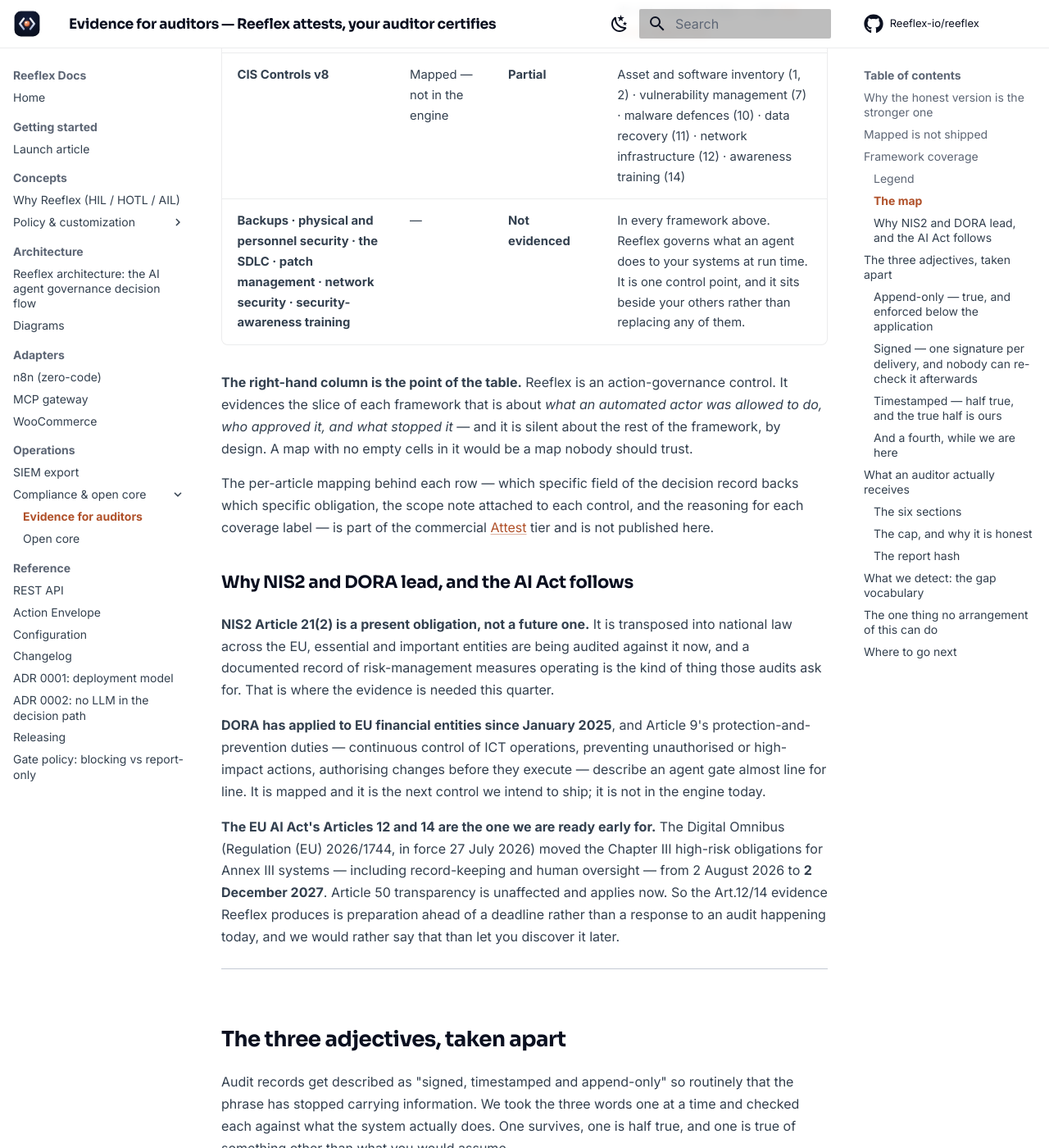
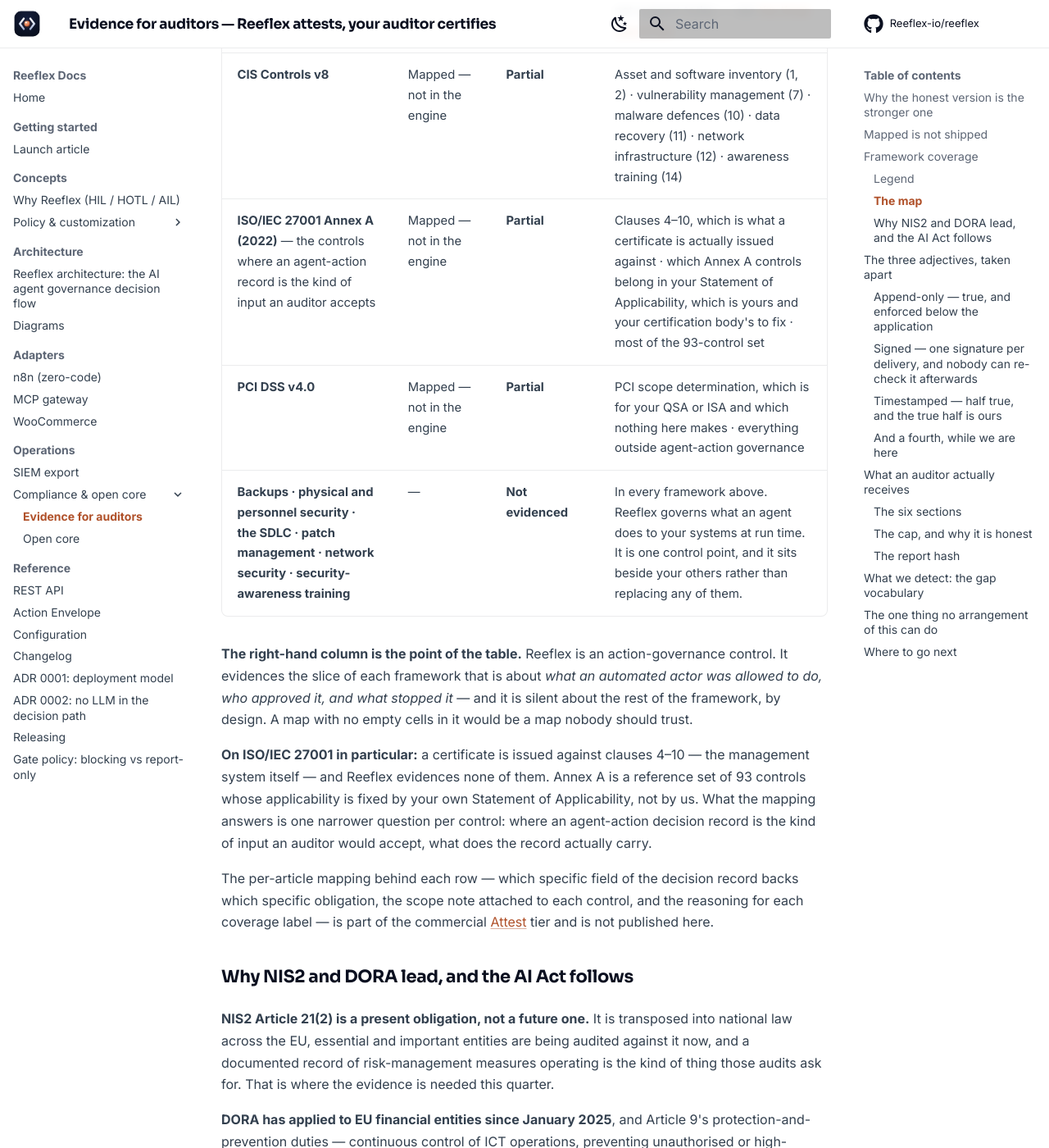
Before and after one commit to Reeflex-io/reeflex, an MkDocs documentation site: the page built from docs/compliance/evidence-for-auditors.md, in a window 1280 px wide and 1400 px high, scrolled down 3562 px. Shown: the whole window at 82% size. Built offline with MkDocs 1.6.1 and Material for MkDocs 9.7.7, drawn with Linux system fonts in a browser that asks for light colours; a script that is not in the unit is left out; comment, search, counter and statistics services are not loaded; some of the changed text lies outside the part shown.

Commit message:
docs(compliance): nine frameworks, because the artifact behind the page moved (RFX-259)
reeflex-app #116 merged at 09:41 EEST and took `docs/attest/controls-mapping.md`
from seven frameworks to nine, adding ISO/IEC 27001 Annex A (2022) and PCI DSS
v4.0. This page's whole argument is that its numbers are checkable against that
artifact, so the moment #116 landed the sentence "a draft specification covering
seven frameworks" was false and the matrix was two rows short.

Applies the three-change diff written at claim time and held at
code-reports/dev-1--064-evidence/FOLLOW-UP-if-app-PR-116-merges.md, unchanged:
the count, the two rows, and an ISO-specific paragraph. ISO is the framework a
buyer is most likely to mistake for a certificate, so the paragraph says plainly
that a certificate is issued against clauses 4-10, that Reeflex evidences none
of them, and that Annex A applicability is fixed by the reader's own Statement
of Applicability rather than by us.

The two rows were NOT pre-applied while #116 was open: a public page must not
name a framework whose mapping is unmerged. They are applied now, before this
page is published for the first time, so the page never states a count its own
linked artifact contradicts.

VERIFIED ON THE RENDER, NOT THE SOURCE. `pymdownx.smartsymbols` is on repo-wide
and silently rewrote a bare `(c)` to a copyright sign in this very table once
(RFX-263), in the one cell the page's credibility rests on. Checked the built
HTML: both new rows render cell-for-cell as written, and the page contains no
copyright, registered or trademark glyph at all. `CI=true mkdocs build --strict`
exits 0, and `grep -c 'Mapped — not in the engine'` is 7, was 5 -- the count the
follow-up note specified as its own check.

```diff
--- a/docs/compliance/evidence-for-auditors.md
+++ b/docs/compliance/evidence-for-auditors.md
@@ -101,6 +101,8 @@
 | **HIPAA Security Rule** — 45 CFR §164.312 / §164.308 | Mapped — not in the engine | **Partial** | Physical safeguards (§164.310) · workforce security · contingency planning · the application's own ePHI-access telemetry |
 | **NIST SP 800-53 Rev. 5** (with a CSF 2.0 note) | Mapped — not in the engine | **Partial** | Contingency planning (CP) · physical (PE) · personnel (PS) · broad SC / RA · **AU-10 non-repudiation**, which the records do not support today — see [the three adjectives](#the-three-adjectives-taken-apart) |
 | **CIS Controls v8** | Mapped — not in the engine | **Partial** | Asset and software inventory (1, 2) · vulnerability management (7) · malware defences (10) · data recovery (11) · network infrastructure (12) · awareness training (14) |
+| **ISO/IEC 27001 Annex A (2022)** — the controls where an agent-action record is the kind of input an auditor accepts | Mapped — not in the engine | **Partial** | Clauses 4–10, which is what a certificate is actually issued against · which Annex A controls belong in your Statement of Applicability, which is yours and your certification body's to fix · most of the 93-control set |
+| **PCI DSS v4.0** | Mapped — not in the engine | **Partial** | PCI scope determination, which is for your QSA or ISA and which nothing here makes · everything outside agent-action governance |
 | **Backups · physical and personnel security · the SDLC · patch management · network security · security-awareness training** | — | **Not evidenced** | In every framework above. Reeflex governs what an agent does to your systems at run time. It is one control point, and it sits beside your others rather than replacing any of them. |
 
 **The right-hand column is the point of the table.** Reeflex is an
@@ -108,6 +110,13 @@
 about *what an automated actor was allowed to do, who approved it, and what
 stopped it* — and it is silent about the rest of the framework, by design. A
 map with no empty cells in it would be a map nobody should trust.
+
+**On ISO/IEC 27001 in particular:** a certificate is issued against clauses
+4–10 — the management system itself — and Reeflex evidences none of them.
+Annex A is a reference set of 93 controls whose applicability is fixed by your
+own Statement of Applicability, not by us. What the mapping answers is one
+narrower question per control: where an agent-action decision record is the
+kind of input an auditor would accept, what does the record actually carry.
 
 The per-article mapping behind each row — which specific field of the decision
 record backs which specific obligation, the scope note attached to each
```
Also changed, not shown: other parts of docs/compliance/evidence-for-auditors.md (+1 -1 lines).
